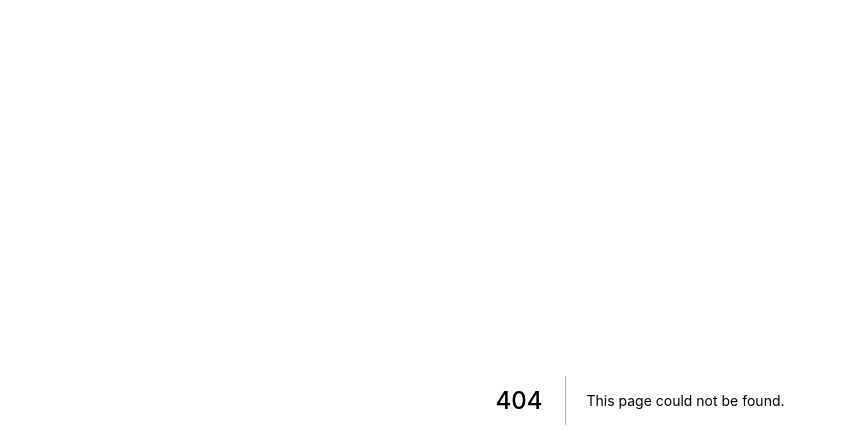
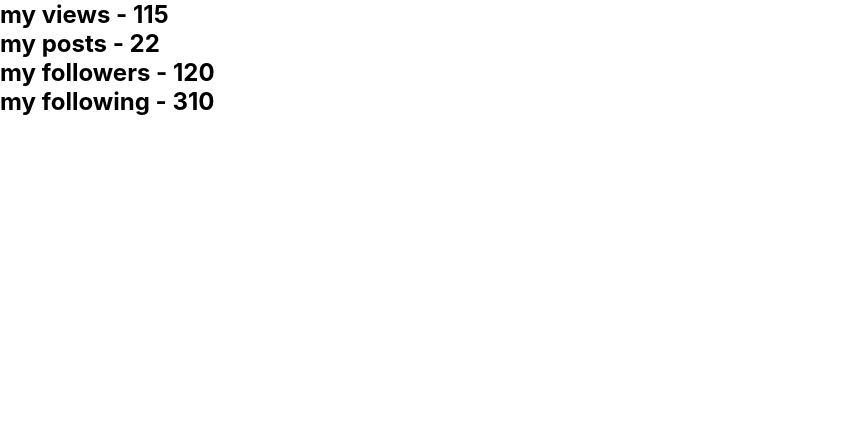
Before and after one commit to armin-bkh/learn-next.js, a Next.js app: page /dashboard-swr in a window 1280 px wide. Before the commit this address had no page. Shown: the top 448 px of the page, without its empty margins (0-846 px from the left). Built offline with nearby package versions, Linux system fonts and the light colour scheme; data requests are answered from the project's data file.

Commit message:
use SWR package for instead useState, useEffect for data fetching

```diff
--- a/database/db.json
+++ b/database/db.json
@@ -2,8 +2,8 @@
   "dashboard": {
     "view": 115,
     "posts": 22,
-    "followers": 112,
-    "following": 250
+    "followers": 120,
+    "following": 310
   },
   "products": [
     {
--- a/package.json
+++ b/package.json
@@ -14,7 +14,8 @@
     "next": "12.0.10",
     "react": "17.0.2",
     "react-dom": "17.0.2",
-    "react-icons": "^4.3.1"
+    "react-icons": "^4.3.1",
+    "swr": "^1.2.2"
   },
   "devDependencies": {
     "eslint": "8.8.0",
--- /dev/null
+++ b/pages/dashboard-swr.js
@@ -0,0 +1,26 @@
+import axios from "axios";
+import useSWR from "swr";
+
+const fetcher = async () => {
+  const { data } = await axios.get("http://localhost:3001/dashboard");
+  return data;
+};
+
+const DashboardSwr = () => {
+  const { data, error } = useSWR("dashboard", fetcher);
+
+  if (error) return <h1>an error has eccured</h1>;
+
+  if (!data) return <h1>loading...</h1>;
+
+  return (
+    <section>
+      <h2>my views - {data.view}</h2>
+      <h2>my posts - {data.posts}</h2>
+      <h2>my followers - {data.followers}</h2>
+      <h2>my following - {data.following}</h2>
+    </section>
+  );
+};
+
+export default DashboardSwr;
```
Also changed, not shown: pages/dashboard.js (+4 -4 lines), 1 other file (tests, documents, lock files or other folders).
